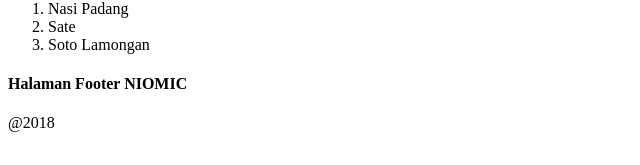
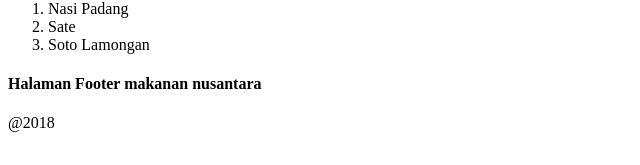
Before and after one commit to dodisutarya/belajar-react, a React (Create React App) app in the folder hello-react/: page / in a window 1280 px wide. Shown: the part 446-611 px from the top of the page, without its empty margins (0-640 px from the left). Built offline with nearby package versions, Linux system fonts and the light colour scheme.

Commit message:
Props pada function Component

```diff
--- a/hello-react/src/components/App.js
+++ b/hello-react/src/components/App.js
@@ -13,7 +13,7 @@
       <div>
         <Header />
           <List />
-        <Footer />
+        <Footer name="makanan nusantara" tahun="2018" />
       </div>
     );
 
--- a/hello-react/src/components/Footer.js
+++ b/hello-react/src/components/Footer.js
@@ -1,12 +1,11 @@
 import React from 'react';
 
 
-const Footer = () => {
-  var name = "NIOMIC";
-  return (
+const Footer = (props) => {
+    return (
     <div>
-      <h4>Halaman Footer {name}</h4>
-      <p>@2018</p>
+      <h4>Halaman Footer {props.name}</h4>
+      <p>@{props.tahun}</p>
     </div>
   );
 };
```
